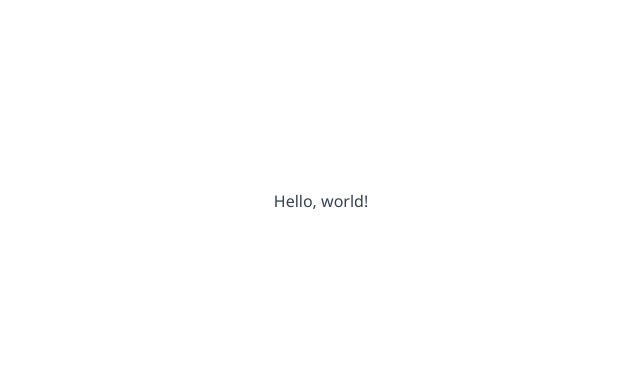
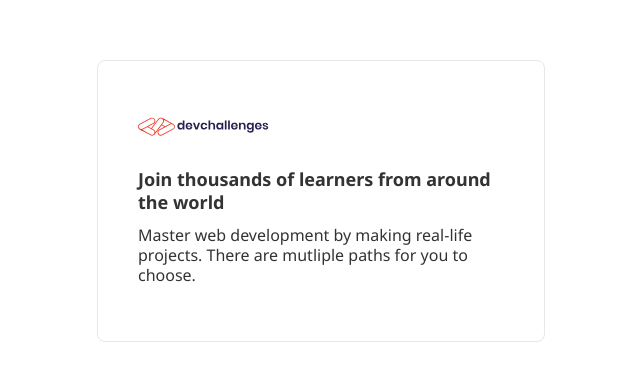
Before and after one commit to ifilipe-lype/authentication-app, a Next.js app: page /sign-up in a window 1280 px wide. Shown: the part 199-580 px from the top of the page, without its empty margins (319-959 px from the left). Built offline with nearby package versions, Linux system fonts and the light colour scheme.

Commit message:
done with the header section

```diff
--- a/pages/sign-up.js
+++ b/pages/sign-up.js
@@ -2,9 +2,19 @@ export default function SignUp() {
   return (
     <div>
       <main className="flex items-center justify-center h-screen w-full">
-        <h1 className="text-gray-700">
-          Hello, world!
-        </h1>
+        <section className="md:max-w-md w-full rounded-lg py-14 px-10 border">
+            <header>
+                <h1>
+                    <img src="/devchallenges.svg" />
+                </h1>
+                <h3 className="text-lg text-gray-6 font-semibold leading-tight mt-8">
+                    Join thousands of learners from around the world
+                </h3>
+                <p className="text-gray-6 mt-3 text-base leading-tight">
+                    Master web development by making real-life projects. There are mutliple paths for you to choose.
+                </p>
+            </header>
+        </section>
       </main>
     </div>
   )
```
